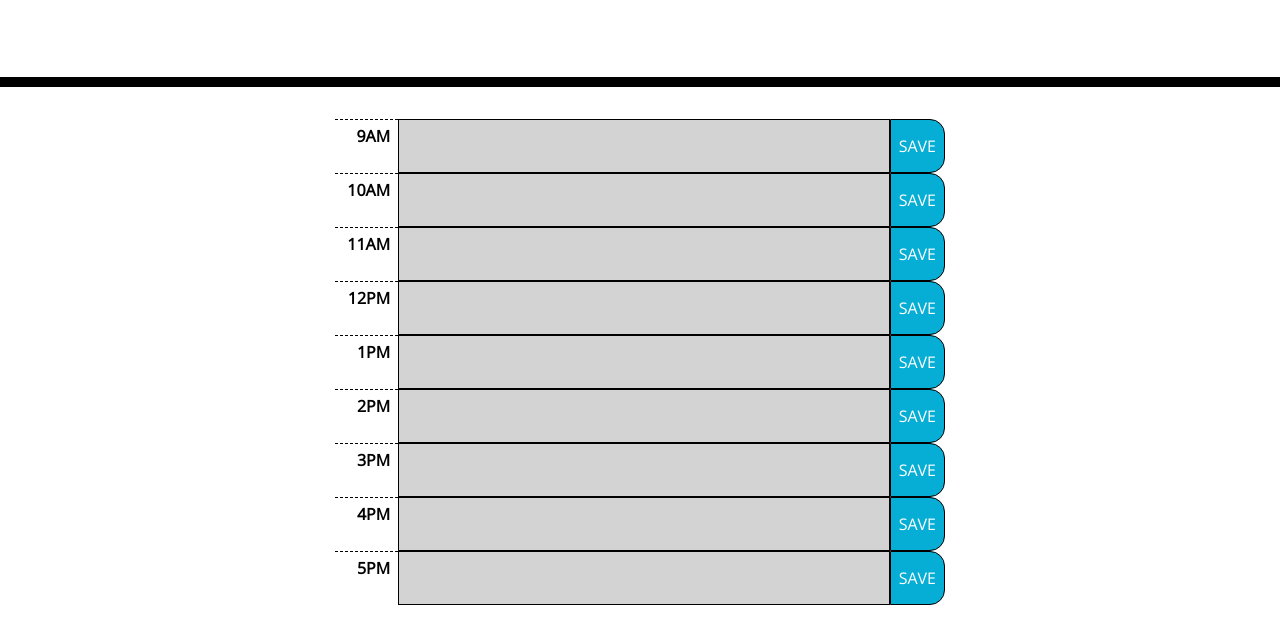
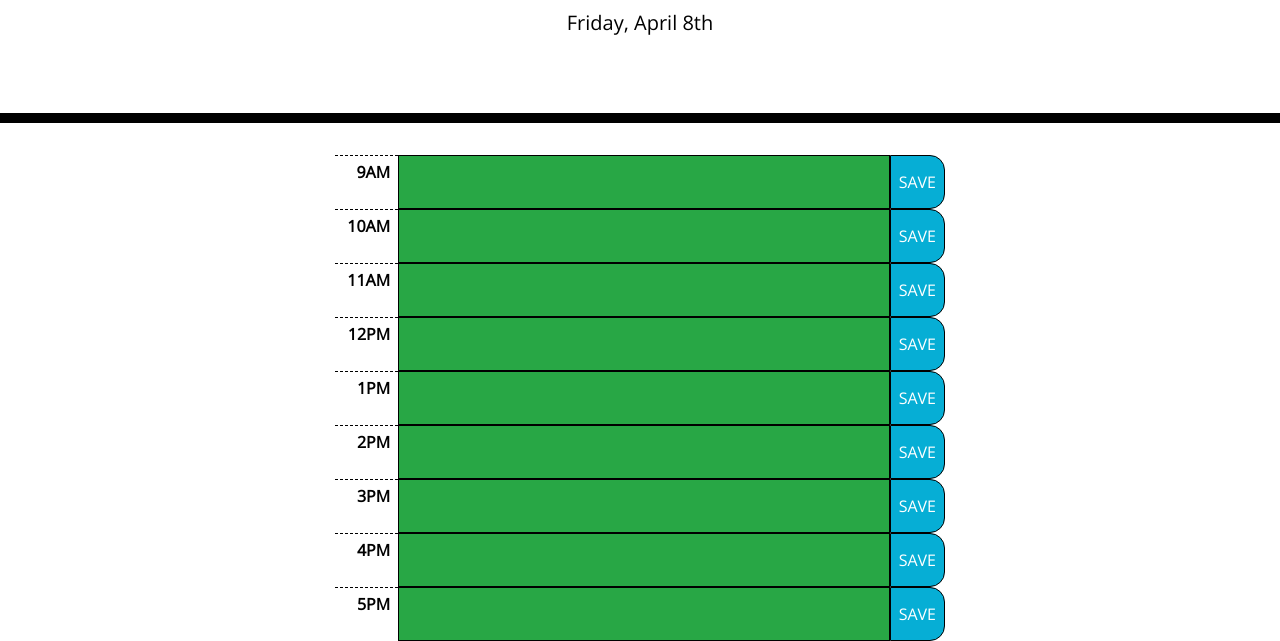
Before and after one commit to MrEliWood/homework-work-day-scheduler, a plain HTML site: page index.html in a window 1280 px wide. Shown: the part 181-822 px from the top of the page. Before the commit the page ends 800 px from the top, so only its background shows below. Drawn offline with nearby package versions, Linux system fonts and the light colour scheme.

Commit message:
highlight text area based on current time

```diff
--- a/assets/js/script.js
+++ b/assets/js/script.js
@@ -2,26 +2,75 @@
 var currentDay = moment();
 $("#currentDay").text(currentDay.format("dddd, MMMM Do"));
 
-// listen for save button clicks
-// for (let i = 0; i < 10; i++) {
-//     $(`saveBtn${i}`).click(saveComment());;
-// }
-
 // save comments to local storage
 
-// for (let i = 1; i < 10; i++) {
+for (let i = 0; i < 10; i++) {
 
-//     var saveBtn = $(`#saveBtn${i}`);
-//     var comment = $(`#comment${i}`).val();
+    var saveBtn = $(`#saveBtn${i}`);
+    var comment = $(`#nine`).val();
 
-//     console.log(comment)
+    saveBtn.click(function(event) {
+        event.preventDefault();
+        console.log(comment)
+        localStorage.setItem(`comment${i}`, comment);
+    });
 
-//     saveBtn.click(function() {
-//         console.log(comment)
-//         localStorage.setItem(`comment${i}`, comment)
-//     });
+};
 
-// };
+// highlight schedule based on time
+var currentTime = moment().format('H');
 
+var allHours = [
+    {
+        time: 9,
+        id: $('#nine')
+    },
+    {
+        time: 10,
+        id: $('#ten')
+    },
+    {
+        time: 11,
+        id: $('#eleven')
+    },
+    {
+        time: 12,
+        id: $('#twelve')
+    },
+    {
+        time: 13,
+        id: $('#thirteen')
+    },
+    {
+        time: 14,
+        id: $('#fourteen')
+    },
+    {
+        time: 15,
+        id: $('#fifteen')
+    },
+    {
+        time: 16,
+        id: $('#sixteen')
+    },
+    {
+        time: 17,
+        id: $('#seventeen')
+    }
+];
 
-var nine =
+for (let i = 0; i < allHours.length; i++) {
+
+    var hourId = allHours[i].id;
+
+    if (currentTime < allHours[i].time) {
+        hourId.addClass('bg-success');
+    } else if (currentTime === allHours[i].time) {
+        hourId.removeClass('bg-success');
+        hourId.addClass('bg-danger');
+    } else {
+        hourId.removeClass('bg-danger');
+        hourId.addClass('bg-light');
+    };
+
+}
--- a/index.html
+++ b/index.html
@@ -37,7 +37,7 @@
       <div id="9am" class="d-flex">
 
         <div class="hour p-2">9AM</div>
-        <textarea id="comment1" class="w-100"></textarea>
+        <textarea id="nine" class="w-100"></textarea>
         <button id="saveBtn1" class="saveBtn p-2">SAVE</button>
 
       </div>
@@ -45,7 +45,7 @@
       <div id="10am" class="d-flex">
 
         <div class="hour p-2">10AM</div>
-        <textarea id="comment2" class="w-100"></textarea>
+        <textarea id="ten" class="w-100"></textarea>
         <button id="saveBtn2" class="saveBtn p-2">SAVE</button>
 
       </div>
@@ -53,7 +53,7 @@
       <div id="11am" class="d-flex">
 
         <div class="hour p-2">11AM</div>
-        <textarea id="comment3" class="w-100"></textarea>
+        <textarea id="eleven" class="w-100"></textarea>
         <button id="saveBtn3" class="saveBtn p-2">SAVE</button>
 
       </div>
@@ -61,7 +61,7 @@
       <div id="12pm" class="d-flex">
 
         <div class="hour p-2">12PM</div>
-        <textarea id="comment4" class="w-100"></textarea>
+        <textarea id="twelve" class="w-100"></textarea>
         <button id="saveBtn4" class="saveBtn p-2">SAVE</button>
 
       </div>
@@ -69,7 +69,7 @@
       <div id="1pm" class="d-flex">
 
         <div class="hour p-2">1PM</div>
-        <textarea id="comment5" class="w-100"></textarea>
+        <textarea id="thirteen" class="w-100"></textarea>
         <button id="saveBtn5" class="saveBtn p-2">SAVE</button>
 
       </div>
@@ -77,7 +77,7 @@
       <div id="2pm" class="d-flex">
 
         <div class="hour p-2">2PM</div>
-        <textarea id="comment6" class="w-100"></textarea>
+        <textarea id="fourteen" class="w-100"></textarea>
         <button id="saveBtn6" class="saveBtn p-2">SAVE</button>
 
       </div>
@@ -85,15 +85,15 @@
       <div id="3pm" class="d-flex">
 
         <div class="hour p-2">3PM</div>
-        <textarea id="comment7" class="w-100"></textarea>
+        <textarea id="fifteen" class="w-100"></textarea>
         <button id="saveBtn7" class="saveBtn p-2">SAVE</button>
 
       </div>
 
-      <div id="4PM" class="d-flex">
+      <div id="4pm" class="d-flex">
 
         <div class="hour p-2">4PM</div>
-        <textarea id="comment8" class="w-100"></textarea>
+        <textarea id="sixteen" class="w-100"></textarea>
         <button id="saveBtn8" class="saveBtn p-2">SAVE</button>
 
       </div>
@@ -101,7 +101,7 @@
       <div id="5pm" class="d-flex">
 
         <div class="hour p-2">5PM</div>
-        <textarea id="comment9" class="w-100"></textarea>
+        <textarea id="seventeen" class="w-100"></textarea>
         <button id="saveBtn9" class="saveBtn p-2">SAVE</button>
 
       </div>
```
